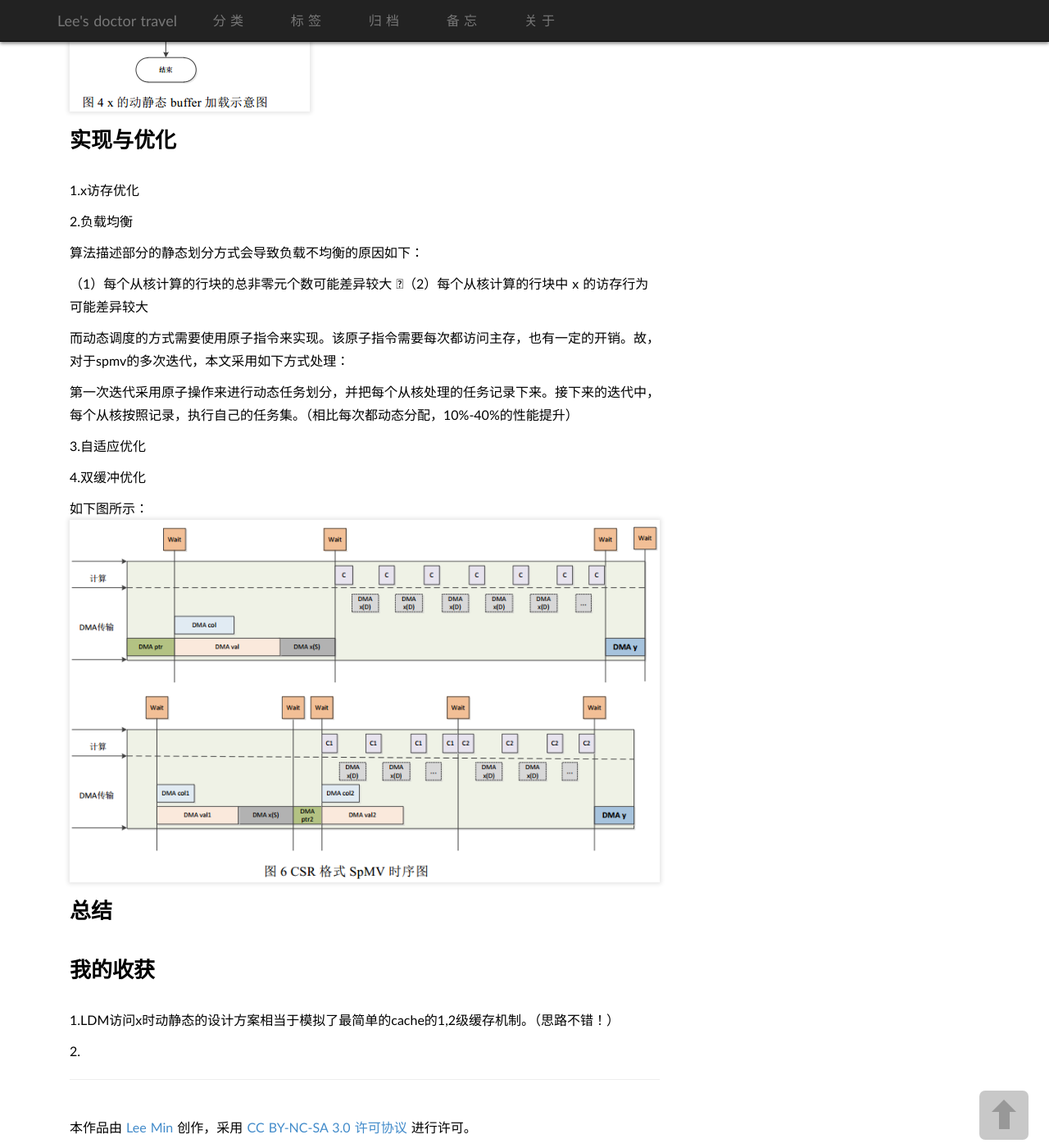
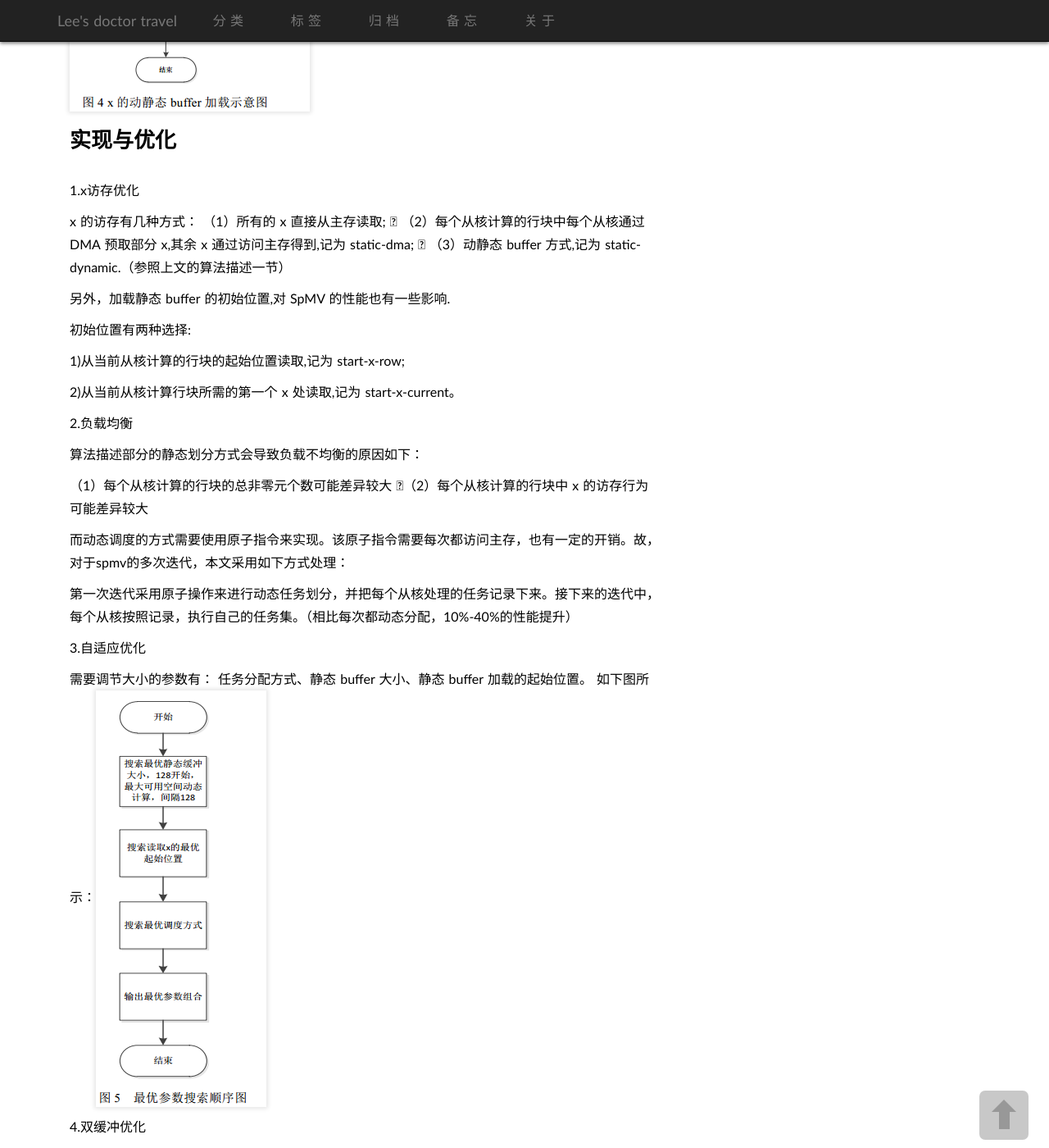
Before and after one commit to limin2015/limin2015.github.io, a Jekyll site: the page built from _posts/2017-07-29-paper-SPMV on sw by lff.md, in a window 1280 px wide and 1400 px high, scrolled down 2035 px. Shown: the whole window at 82% size. Built offline with Jekyll 4.4.1, drawn with Linux system fonts in a browser that asks for light colours; some web fonts are replaced; comment, search, counter and statistics services are not loaded; some of the changed text lies outside the part shown.

Commit message:
paper-spmv-sw-lff

```diff
--- a/_posts/2017-07-29-paper-SPMV on sw by lff.md
+++ b/_posts/2017-07-29-paper-SPMV on sw by lff.md
@@ -52,6 +52,21 @@ CSR 格式的 SpMV 计算需要 val,colIndex,rowIndex,x,y 5 个数组的值才
 
 1.x访存优化
 
+x 的访存有几种方式：
+	（1）所有的 x 直接从主存读取;
+    （2）每个从核计算的行块中每个从核通过 DMA 预取部分 x,其余 x 通过访问主存得到,记为 static-dma;
+ 	（3）动静态 buffer 方式,记为 static-dynamic.（参照上文的算法描述一节）
+
+另外，加载静态 buffer 的初始位置,对 SpMV 的性能也有一些影响.
+
+初始位置有两种选择:
+
+1)从当前从核计算的行块的起始位置读取,记为 start-x-row;
+
+2)从当前从核计算行块所需的第一个 x 处读取,记为
+start-x-current。
+
+
 2.负载均衡
 
 算法描述部分的静态划分方式会导致负载不均衡的原因如下：
@@ -65,16 +80,28 @@ CSR 格式的 SpMV 计算需要 val,colIndex,rowIndex,x,y 5 个数组的值才
 
 3.自适应优化
 
+需要调节大小的参数有： 任务分配方式、静态 buffer 大小、静态 buffer 加载的起始位置。
+如下图所示：![](/images/paper/spmv-sw-lff-3.png)
+
+
 4.双缓冲优化
 
 如下图所示：
 ![](/images/paper/spmv-sw-lff-db.png)
 
-## 总结
+## 总结与展望
 
+分析一下性能：
+
+1.如果非零元分布的局部性特征比较明显,那么本算法中动静态 buffer 的命中率较高,从而整体性能较好。
+2.对于一个特定的矩阵,可通过观察分析其非零元的分布规律,设计出特定的 x 的传输方案,这样能尽可能的减少 x 的冗余访存，可以提高带宽和性能。
+
+展望：
+
+1.提升 x 访存命中率的方法,比如利用该处理器的寄存器通信。
+2.考虑根据稀疏矩阵的 x 访存特征对其进行分类,对每一类的矩阵采用更加适合的访存方法,以提升自适应性。
+3.考虑新的整体访存量更少的存储格式。
 
 
 ## 我的收获
 1.LDM访问x时动静态的设计方案相当于模拟了最简单的cache的1,2级缓存机制。（思路不错！）
-
-2.
```
Also changed, not shown: images/paper/spmv-sw-lff-3.png (added).
